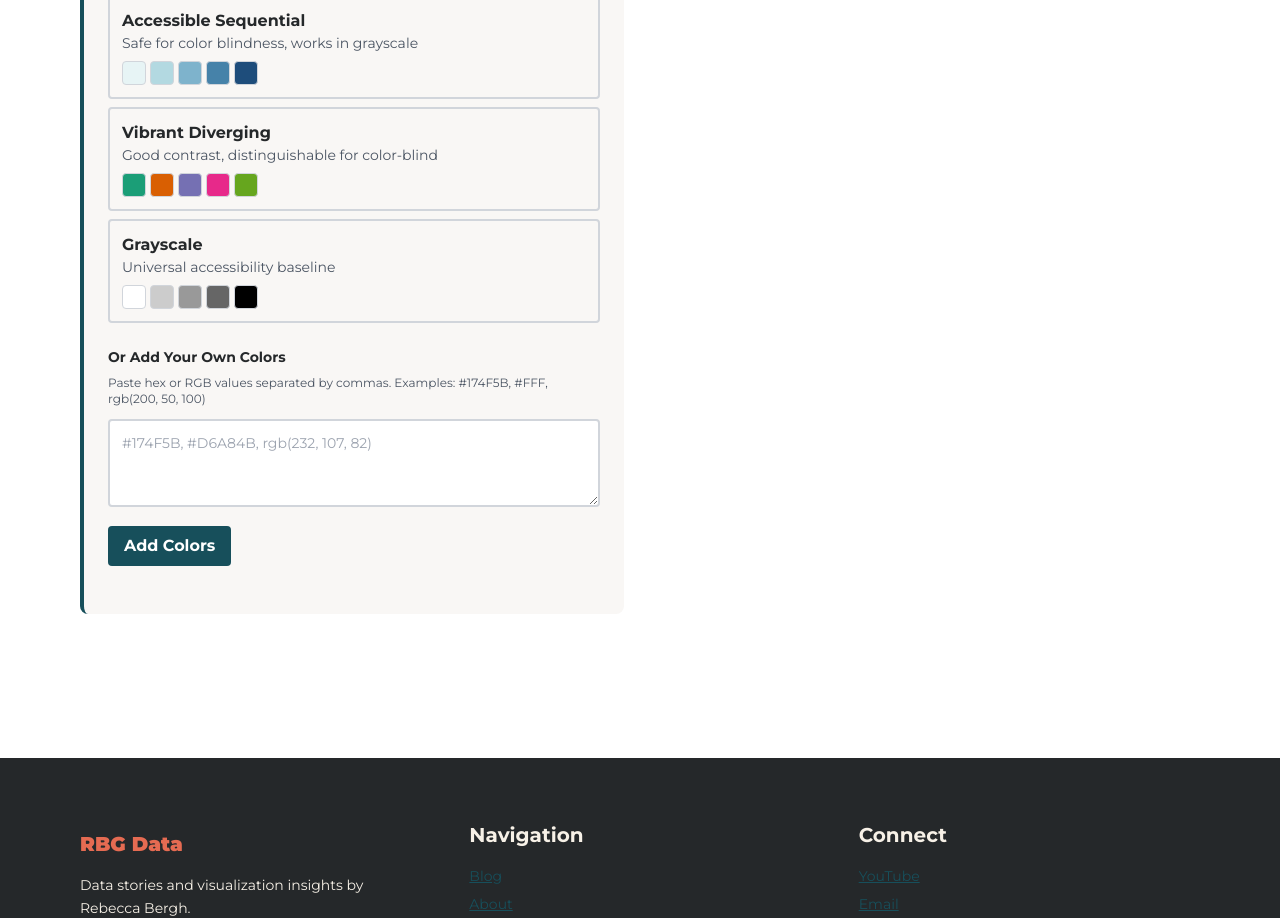
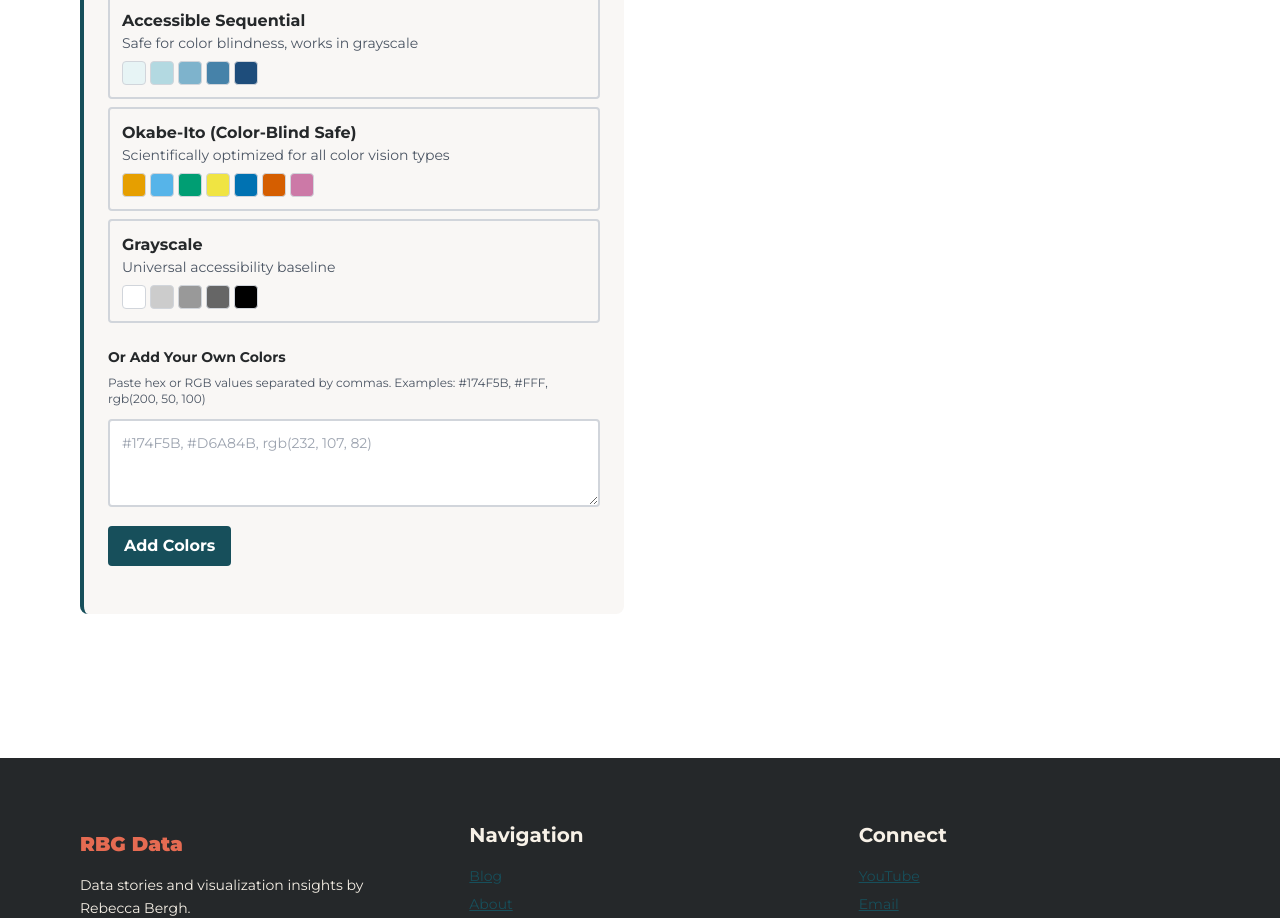
Before and after one commit to rlbergh/rbgdata, a Next.js app: page /rbgdata/tools/color-palette-helper in a window 1280 px wide. Shown: the part 802-1720 px from the top of the page. Built offline with nearby package versions, Linux system fonts and the light colour scheme.

Commit message:
Fixed a color palette

```diff
--- a/app/tools/color-palette-helper/page.tsx
+++ b/app/tools/color-palette-helper/page.tsx
@@ -32,9 +32,9 @@ const PRESET_PALETTES = {
     colors: ['#e7f4f5', '#b3d9e1', '#7eb3cc', '#4682a9', '#1e4d7b'],
     description: 'Safe for color blindness, works in grayscale'
   },
-  'Vibrant Diverging': {
-    colors: ['#1b9e77', '#d95f02', '#7570b3', '#e7298a', '#66a61e'],
-    description: 'Good contrast, distinguishable for color-blind'
+  'Okabe-Ito (Color-Blind Safe)': {
+    colors: ['#E69F00', '#56B4E9', '#009E73', '#F0E442', '#0072B2', '#D55E00', '#CC79A7'],
+    description: 'Scientifically optimized for all color vision types'
   },
   'Grayscale': {
     colors: ['#ffffff', '#cccccc', '#999999', '#666666', '#000000'],
```
